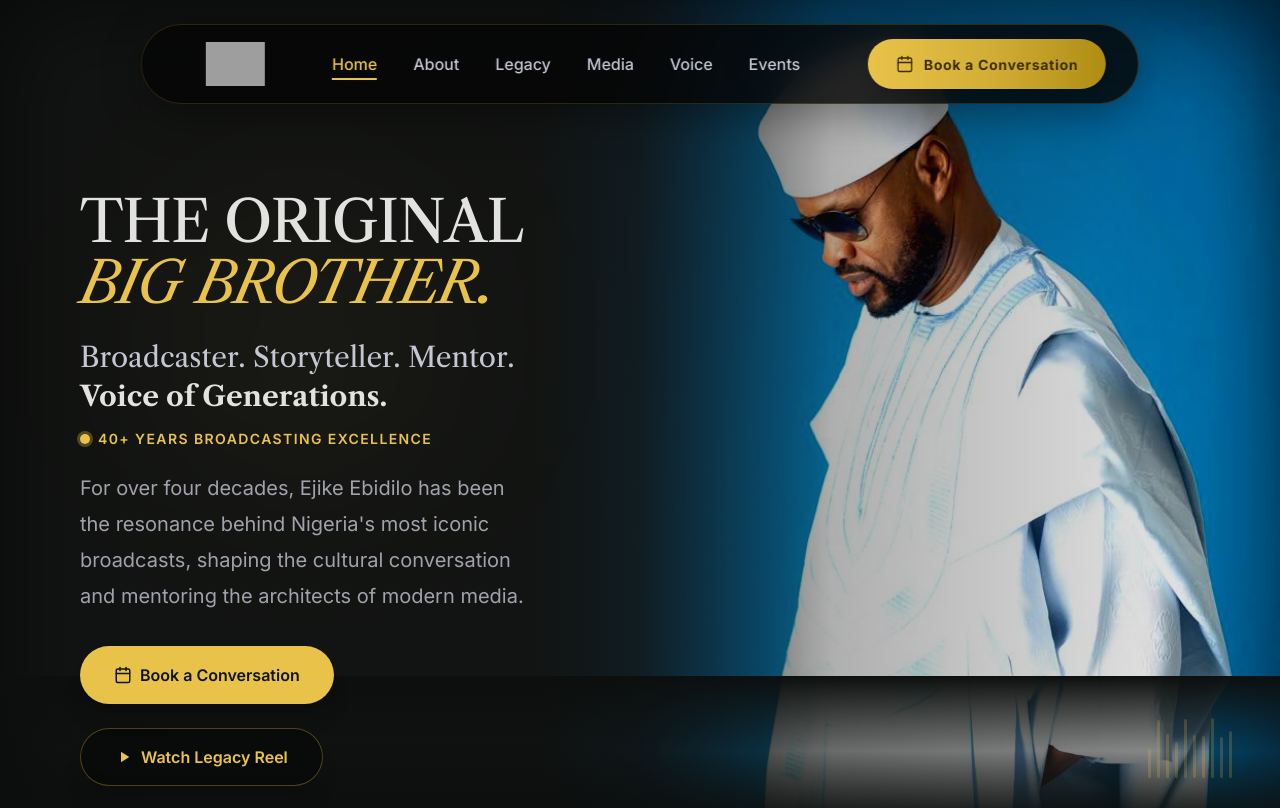
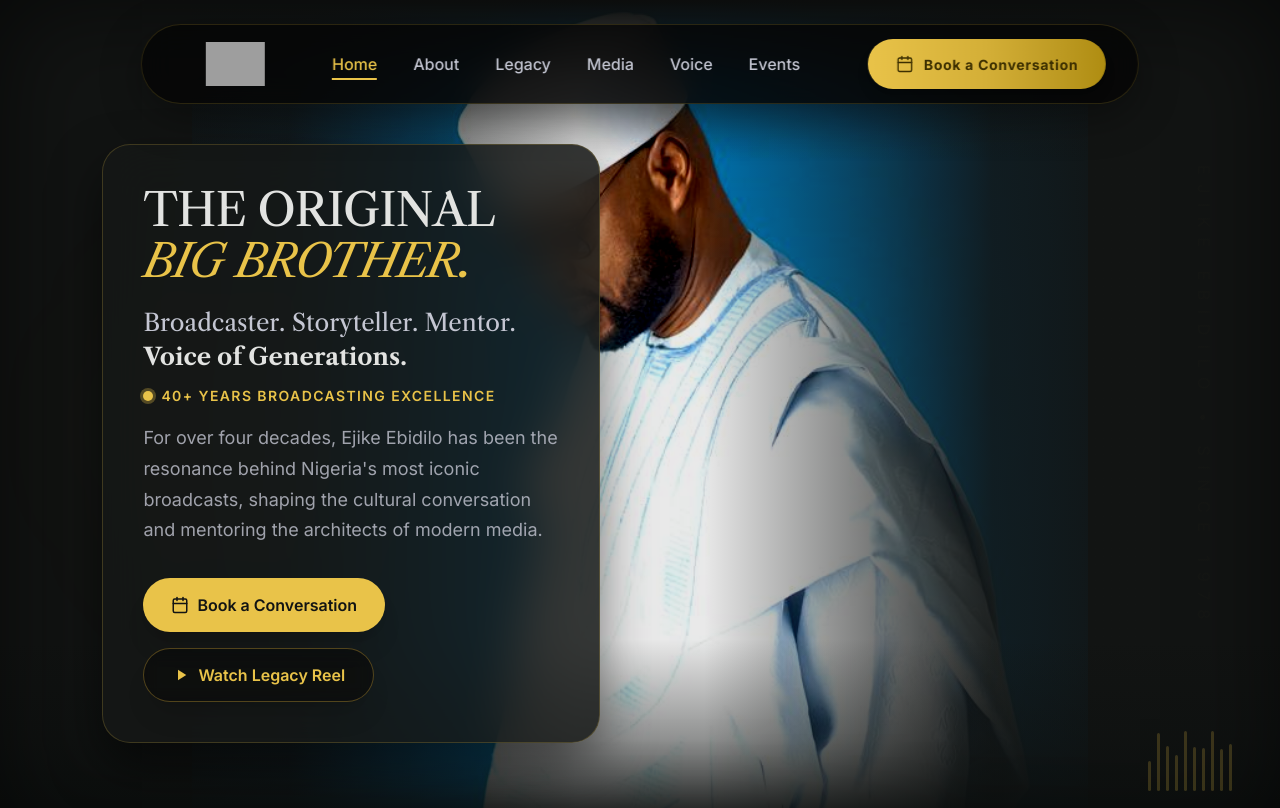
Before and after one commit to klmayua/ejbigbruva, a Next.js app: page / in a window 1280 px wide. Shown: the top 808 px of the page. Built offline with nearby package versions, Linux system fonts and the light colour scheme; grey boxes are pictures that could not be loaded.

Commit message:
feat: redesign homepage hero layout with centered portrait and overlapping glass card

```diff
--- a/src/app/page.tsx
+++ b/src/app/page.tsx
@@ -178,32 +178,45 @@ export default function Page() {
 
       <main className="w-full relative">
         {/* Hero Section */}
-        <section className="relative min-h-[88vh] flex items-start pt-[22vh] md:pt-[24vh] pb-10 overflow-hidden">
+        <section className="relative min-h-[92vh] flex items-center justify-start py-20 md:py-24 overflow-hidden">
           <div className="absolute inset-0 z-[1] overflow-hidden">
-            <div className="absolute inset-y-0 right-0 w-full md:w-[58%] z-[1]">
+            {/* Centered Portrait Image */}
+            <div className="absolute inset-y-0 left-1/2 -translate-x-1/2 w-full md:w-[70%] z-[1]">
               <img
                 alt="Ejike Ebidilo in traditional Agbada"
                 className="w-full h-full object-cover"
                 src="/images/EJ_Agbada_01.jpeg"
-                style={{ objectPosition: 'center 20%', filter: 'brightness(0.88) contrast(1.18) saturate(1.04)' }}
+                style={{ objectPosition: 'center 20%', filter: 'brightness(0.85) contrast(1.18) saturate(1.04)' }}
               />
+              {/* Internal vignette for image edge smoothing */}
+              <div className="absolute inset-0 z-[2] pointer-events-none shadow-[inset_0_0_80px_rgba(0,0,0,0.5)]"></div>
             </div>
-            <div className="absolute inset-0 z-[2]" style={{ background: 'linear-gradient(to right, #121413 0%, #121413 42%, rgba(18,20,19,0.9) 50%, rgba(18,20,19,0.3) 65%, transparent 100%)' }}></div>
-            <div className="absolute top-[20%] left-[10%] w-[350px] h-[350px] rounded-full bg-secondary/3 blur-[90px] pointer-events-none z-[3]"></div>
+
+            {/* Horizontal & Vertical Fading Overlays */}
+            <div className="absolute inset-y-0 left-0 w-full md:w-[45%] z-[2] pointer-events-none bg-gradient-to-r from-[#121413] via-[#121413]/90 to-transparent"></div>
+            <div className="absolute inset-y-0 right-0 w-full md:w-[45%] z-[2] pointer-events-none bg-gradient-to-l from-[#121413] via-[#121413]/90 to-transparent"></div>
+            <div className="absolute inset-x-0 top-0 h-[20vh] z-[2] pointer-events-none bg-gradient-to-b from-[#121413] to-transparent"></div>
+            <div className="absolute inset-x-0 bottom-0 h-[25vh] z-[2] pointer-events-none bg-gradient-to-t from-[#0c0f0e] via-[#0c0f0e]/40 to-transparent"></div>
+
+            {/* Subtle background glow */}
+            <div className="absolute top-[30%] left-[10%] w-[350px] h-[350px] rounded-full bg-secondary/3 blur-[90px] pointer-events-none z-[3]"></div>
             <div className="absolute inset-0 z-[4] pointer-events-none shadow-[inset_0_0_100px_rgba(0,0,0,0.6)]"></div>
-            <div className="absolute inset-x-0 bottom-0 h-[150px] z-[5]" style={{ background: 'linear-gradient(to top, #0c0f0e 0%, rgba(12,15,14,0.4) 50%, #0c0f0e 100%)' }}></div>
           </div>
-          <div className="relative z-10 px-margin-mobile md:pl-[80px] max-w-[560px]">
-            <h1 className="font-display-lg text-[42px] md:text-[58px] font-medium text-on-background mb-6 leading-[1.05] tracking-tight">
+
+          {/* Floating Glass Story Card */}
+          <div className="relative z-10 px-margin-mobile md:pl-[8vw] max-w-full md:max-w-[620px] mt-[10vh] md:mt-[6vh]">
+            <div className="backdrop-blur-[24px] bg-[#161817]/85 border border-[#e9c349]/20 rounded-[28px] p-8 md:p-10 shadow-[0_24px_50px_rgba(0,0,0,0.5)] flex flex-col items-start w-full">
+              <h1 className="font-display-lg text-[36px] md:text-[46px] font-medium text-on-background mb-5 leading-[1.1] tracking-tight text-left">
                 THE ORIGINAL <br/> <span className="text-secondary italic">BIG BROTHER.</span>
               </h1>
-            <p className="font-headline-md text-[20px] md:text-[28px] text-on-surface-variant mb-4 leading-[1.4]">
+
+              <p className="font-headline-md text-[18px] md:text-[24px] text-on-surface-variant mb-4 leading-[1.4] text-left">
                 Broadcaster. Storyteller. Mentor. <br/>
                 <span className="text-on-background font-bold">Voice of Generations.</span>
               </p>
 
               {/* Premium Legacy Indicator */}
-            <div className="flex items-center gap-2 mb-6">
+              <div className="flex items-center gap-2 mb-5">
                 <span className="relative flex h-2.5 w-2.5">
                   <span className="animate-ping absolute inline-flex h-full w-full rounded-full bg-secondary opacity-75"></span>
                   <span className="relative inline-flex rounded-full h-2.5 w-2.5 bg-secondary"></span>
@@ -213,11 +226,12 @@ export default function Page() {
                 </span>
               </div>
 
-            <p className="font-body-lg text-[18px] md:text-[20px] text-on-surface-variant/80 max-w-[520px] mb-8 leading-[1.8]">
+              <p className="font-body-lg text-[16px] md:text-[18px] text-on-surface-variant/80 mb-8 leading-[1.7] text-left">
                 For over four decades, Ejike Ebidilo has been the resonance behind Nigeria's most iconic broadcasts, shaping the cultural conversation and mentoring the architects of modern media.
               </p>
-            <div className="flex flex-wrap gap-6">
-              <Link href="/contact" className="h-[58px] px-[34px] bg-secondary text-[#121413] font-semibold rounded-full flex items-center justify-center gap-2 shadow-xl cta-gold">
+
+              <div className="flex flex-wrap gap-4 w-full">
+                <Link href="/contact" className="h-[54px] px-[28px] bg-secondary text-[#121413] font-semibold rounded-full flex items-center justify-center gap-2 shadow-xl cta-gold text-sm md:text-base">
                   <svg className="w-[18px] h-[18px] shrink-0" viewBox="0 0 24 24" fill="none" stroke="currentColor" strokeWidth="2" strokeLinecap="round" strokeLinejoin="round">
                     <rect x="3" y="4" width="18" height="18" rx="2" ry="2"></rect>
                     <line x1="16" y1="2" x2="16" y2="6"></line>
@@ -226,7 +240,7 @@ export default function Page() {
                   </svg>
                   Book a Conversation
                 </Link>
-              <Link href="/media" className="h-[58px] px-[34px] border border-[#d6aa38]/35 text-secondary bg-black/35 backdrop-blur-[8px] font-semibold rounded-full flex items-center justify-center gap-2 shadow-xl cta-gold">
+                <Link href="/media" className="h-[54px] px-[28px] border border-[#d6aa38]/35 text-secondary bg-black/35 backdrop-blur-[8px] font-semibold rounded-full flex items-center justify-center gap-2 shadow-xl cta-gold text-sm md:text-base">
                   <svg className="w-[18px] h-[18px] shrink-0" viewBox="0 0 24 24" fill="currentColor">
                     <path d="M8 5v14l11-7z" />
                   </svg>
@@ -234,6 +248,8 @@ export default function Page() {
                 </Link>
               </div>
             </div>
+          </div>
+
           {/* Animated gold audio-wave motif */}
           <div className="absolute bottom-12 right-12 z-10 flex items-end gap-1.5 h-[60px] opacity-20 pointer-events-none select-none">
             {[20, 45, 30, 60, 40, 25, 50, 35, 55, 30].map((height, i) => (
@@ -248,6 +264,7 @@ export default function Page() {
               />
             ))}
           </div>
+
           {/* Vertical Text */}
           <div className="absolute right-margin-desktop bottom-1/4 hidden xl:block">
             <div className="vertical-text font-label-sm text-secondary/40 tracking-[0.6em] uppercase pointer-events-none select-none">
```
Lines whose indentation alone changed are shown as unchanged.
